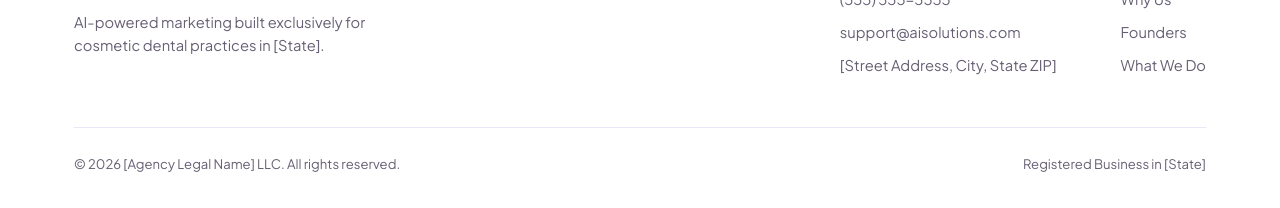
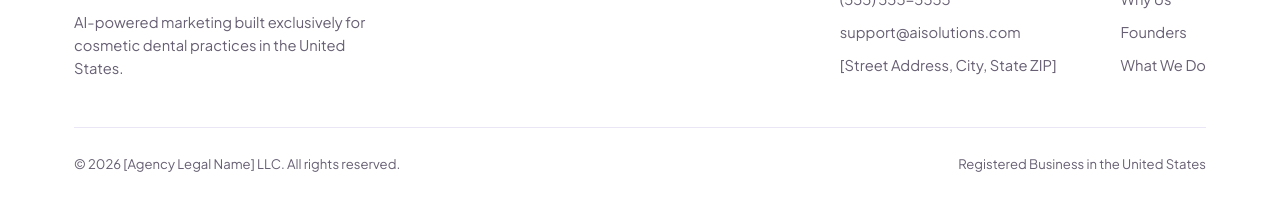
Before and after one commit to AdamRother/website, a plain HTML site: page index.html in a window 1280 px wide. Shown: the part 5331-5539 px from the top of the page. Drawn offline with Linux system fonts and the light colour scheme.

Commit message:
Replace [State] placeholder with United States

```diff
--- a/index.html
+++ b/index.html
@@ -901,7 +901,7 @@
         <a href="#" class="logo">
           <img src="assets/logo-nav.png" alt="AI Solutions" class="logo-img">
         </a>
-        <p>AI-powered marketing built exclusively for cosmetic dental practices in [State].</p>
+        <p>AI-powered marketing built exclusively for cosmetic dental practices in the United States.</p>
       </div>
       <div class="footer-cols">
         <div class="footer-col">
@@ -920,7 +920,7 @@
     </div>
     <div class="footer-bottom">
       <span>© 2026 [Agency Legal Name] LLC. All rights reserved.</span>
-      <span>Registered Business in [State]</span>
+      <span>Registered Business in the United States</span>
     </div>
   </div>
 </footer>
```
